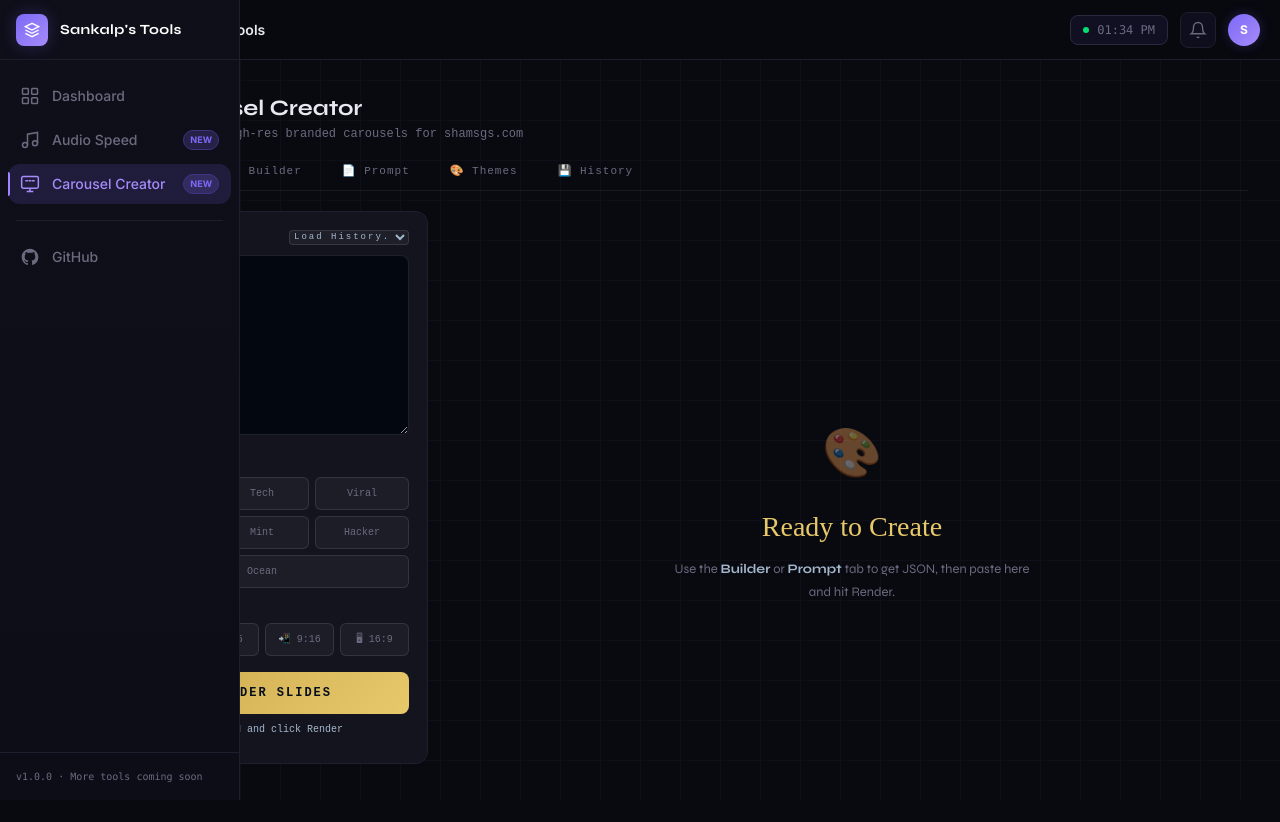
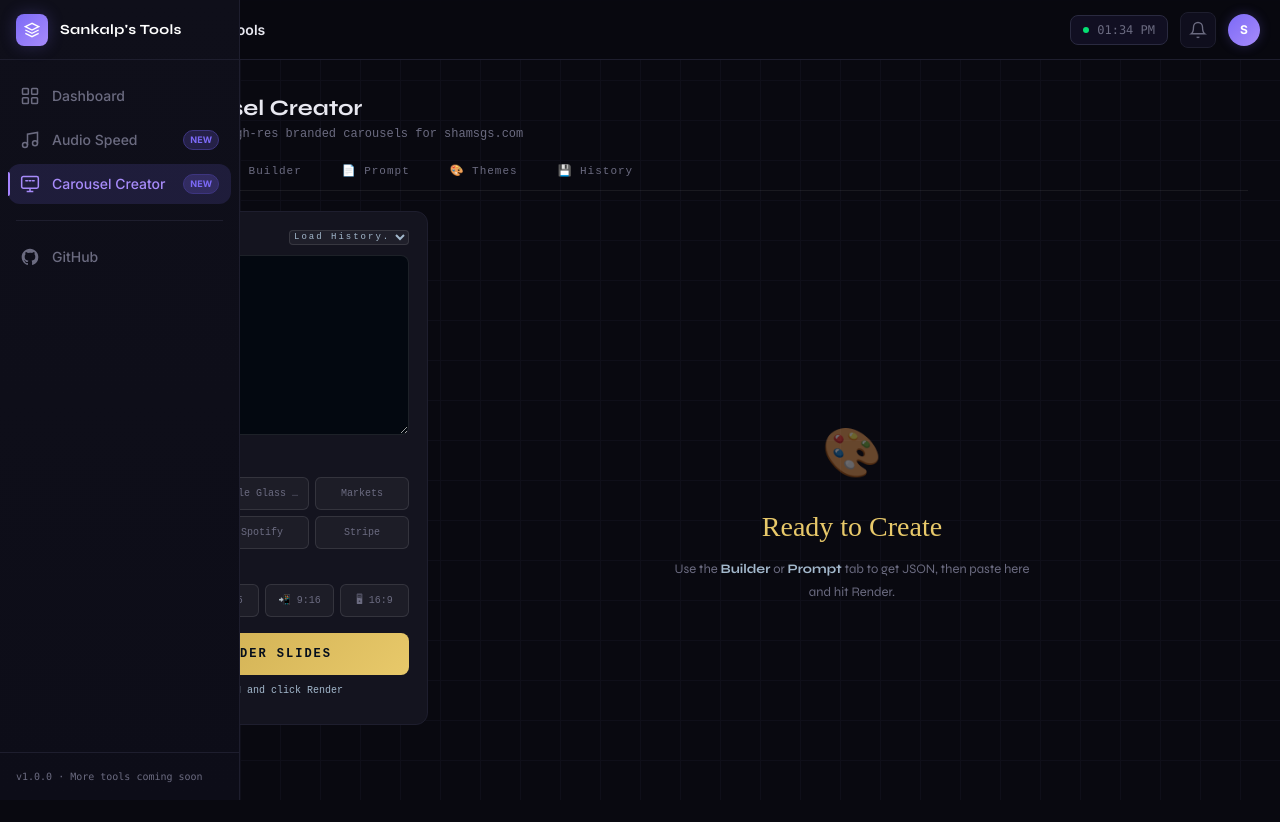
Before and after one commit to sankalp-OO7/sankalp-tools, a Next.js app: page /tools/carousel in a window 1280 px wide. Shown: the top 822 px of the page. Built offline with nearby package versions, Linux system fonts and the light colour scheme.

Commit message:
feat(carousel): add Apple Glass Luxe and big brand themes

```diff
--- a/src/app/tools/carousel/types.ts
+++ b/src/app/tools/carousel/types.ts
@@ -16,12 +16,11 @@ export type RatioKey = keyof typeof RATIOS;
 export interface ThemeDef { name:string;bg:string;bg2:string;bg3:string;accent:string;accent2:string;accentDim:string;text:string;textSec:string;tagBg:string;tagColor:string;border:string;card:string;footerBg:string;grid:string;coverGrad:string;bgGrad?:string;fontHeadline?:string;fontBody?:string;fontMono?:string;radius?:number; }
 export const BUILTIN_THEMES: Record<string,ThemeDef> = {
   news:   {name:'News',   bg:'#050E1C',bg2:'#091628',bg3:'#0d1f38',accent:'#C9A84C',accent2:'#E8C96A',accentDim:'rgba(201,168,76,0.18)', text:'#FFFFFF',textSec:'#A3B8CC',tagBg:'rgba(201,168,76,0.18)', tagColor:'#E8C96A',border:'rgba(201,168,76,0.25)', card:'rgba(201,168,76,0.07)', footerBg:'rgba(5,14,28,0.97)',  grid:'rgba(201,168,76,0.04)', coverGrad:'linear-gradient(150deg,#050E1C 0%,#0d1f38 55%,#091628 100%)'},
-  tech:   {name:'Tech',   bg:'#050E1C',bg2:'#060820',bg3:'#080A2A',accent:'#00C8FF',accent2:'#7B61FF',accentDim:'rgba(0,200,255,0.15)', text:'#FFFFFF',textSec:'#8BA5C8',tagBg:'rgba(0,200,255,0.15)', tagColor:'#00C8FF',border:'rgba(0,200,255,0.2)',  card:'rgba(0,200,255,0.06)', footerBg:'rgba(5,14,28,0.97)',  grid:'rgba(0,200,255,0.04)', coverGrad:'linear-gradient(150deg,#050E1C 0%,#080A2A 55%,#060820 100%)'},
-  viral:  {name:'Viral',  bg:'#0D0118',bg2:'#160225',bg3:'#1E0335',accent:'#FF3CAC',accent2:'#784BA0',accentDim:'rgba(255,60,172,0.22)', text:'#FFFFFF',textSec:'#D4A8E8',tagBg:'rgba(255,60,172,0.18)',tagColor:'#FF85E1',border:'rgba(255,60,172,0.3)', card:'rgba(255,60,172,0.08)',footerBg:'rgba(13,1,24,0.97)',  grid:'rgba(255,60,172,0.05)',coverGrad:'linear-gradient(150deg,#0D0118 0%,#1E0335 55%,#160225 100%)'},
-  luxury: {name:'Luxury', bg:'#080710',bg2:'#0F0E1C',bg3:'#161428',accent:'#C0917A',accent2:'#E8C4A8',accentDim:'rgba(192,145,122,0.2)',text:'#F0EAE0',textSec:'#9C8E82',tagBg:'rgba(192,145,122,0.15)',tagColor:'#E8C4A8',border:'rgba(192,145,122,0.25)',card:'rgba(192,145,122,0.07)',footerBg:'rgba(8,7,16,0.97)',   grid:'rgba(192,145,122,0.04)',coverGrad:'linear-gradient(150deg,#080710 0%,#161428 55%,#0F0E1C 100%)'},
-  mint:   {name:'Mint',   bg:'#021812',bg2:'#02261C',bg3:'#033326',accent:'#00E5A0',accent2:'#40FFB5',accentDim:'rgba(0,229,160,0.18)', text:'#FFFFFF',textSec:'#82C8AC',tagBg:'rgba(0,229,160,0.15)', tagColor:'#40FFB5',border:'rgba(0,229,160,0.25)', card:'rgba(0,229,160,0.07)', footerBg:'rgba(2,24,18,0.97)',   grid:'rgba(0,229,160,0.04)', coverGrad:'linear-gradient(150deg,#021812 0%,#033326 55%,#02261C 100%)'},
-  hacker: {name:'Hacker', bg:'#0A0A0A',bg2:'#111111',bg3:'#181818',accent:'#00FF41',accent2:'#008F11',accentDim:'rgba(0,255,65,0.15)', text:'#FFFFFF',textSec:'#A0A0A0',tagBg:'rgba(0,255,65,0.15)', tagColor:'#00FF41',border:'rgba(0,255,65,0.2)', card:'rgba(0,255,65,0.05)', footerBg:'rgba(10,10,10,0.97)', grid:'rgba(0,255,65,0.03)', coverGrad:'linear-gradient(150deg,#0A0A0A 0%,#181818 55%,#111111 100%)'},
-  ocean:  {name:'Ocean',  bg:'#001018',bg2:'#001828',bg3:'#002038',accent:'#00E5FF',accent2:'#00A2FF',accentDim:'rgba(0,229,255,0.15)', text:'#FFFFFF',textSec:'#B0D0E0',tagBg:'rgba(0,229,255,0.15)', tagColor:'#00E5FF',border:'rgba(0,229,255,0.2)', card:'rgba(0,229,255,0.05)', footerBg:'rgba(0,16,24,0.97)', grid:'rgba(0,229,255,0.03)', coverGrad:'linear-gradient(150deg,#001018 0%,#002038 55%,#001828 100%)'}
+  apple:  {name: 'Apple Glass Luxe', bg: '#F5F5F7', bgGrad: 'linear-gradient(135deg, #FFFFFF 0%, #F5F5F7 35%, #E8EAED 100%)', bg2: '#FFFFFF', bg3: '#E8EAED', accent: '#0071E3', accent2: '#7DD3FC', accentDim: 'rgba(0, 113, 227, 0.14)', text: '#111111', textSec: '#6E6E73', tagBg: 'rgba(255, 255, 255, 0.75)', tagColor: '#0071E3', border: 'rgba(17, 17, 17, 0.08)', card: 'rgba(255, 255, 255, 0.7)', footerBg: 'rgba(255, 255, 255, 0.65)', grid: 'rgba(17, 17, 17, 0.04)', coverGrad: 'linear-gradient(145deg, rgba(255,255,255,0.98) 0%, rgba(232,234,237,0.88) 50%, rgba(0,113,227,0.12) 100%)', fontHeadline: "'Syne', sans-serif", fontBody: "'Inter', sans-serif", fontMono: "'Space Mono', monospace", radius: 28},
+  markets:{name: 'Markets', bg: '#0B0E14', bg2: '#151A22', bg3: '#1E2530', accent: '#4CAF50', accent2: '#81C784', accentDim: 'rgba(76, 175, 80, 0.15)', text: '#FFFFFF', textSec: '#A0AAB5', tagBg: 'rgba(76, 175, 80, 0.15)', tagColor: '#4CAF50', border: 'rgba(255, 255, 255, 0.1)', card: 'rgba(255, 255, 255, 0.03)', footerBg: 'rgba(11, 14, 20, 0.95)', grid: 'rgba(255, 255, 255, 0.02)', coverGrad: 'linear-gradient(150deg, #0B0E14 0%, #1E2530 55%, #151A22 100%)', fontHeadline: "'Playfair Display', serif", fontBody: "'Inter', sans-serif", fontMono: "'Space Mono', monospace", radius: 8},
+  netflix:{name: 'Netflix', bg: '#000000', bg2: '#141414', bg3: '#222222', accent: '#E50914', accent2: '#FF4D4D', accentDim: 'rgba(229, 9, 20, 0.15)', text: '#FFFFFF', textSec: '#B3B3B3', tagBg: 'rgba(229, 9, 20, 0.2)', tagColor: '#E50914', border: 'rgba(255, 255, 255, 0.1)', card: 'rgba(255, 255, 255, 0.05)', footerBg: 'rgba(0, 0, 0, 0.95)', grid: 'rgba(255, 255, 255, 0.03)', coverGrad: 'linear-gradient(150deg, #000000 0%, #222222 55%, #141414 100%)', fontHeadline: "'Inter', sans-serif", fontBody: "'Inter', sans-serif", fontMono: "'Space Mono', monospace", radius: 4},
+  spotify:{name: 'Spotify', bg: '#121212', bg2: '#181818', bg3: '#282828', accent: '#1DB954', accent2: '#1ED760', accentDim: 'rgba(29, 185, 84, 0.15)', text: '#FFFFFF', textSec: '#B3B3B3', tagBg: 'rgba(29, 185, 84, 0.15)', tagColor: '#1DB954', border: 'rgba(255, 255, 255, 0.1)', card: 'rgba(255, 255, 255, 0.05)', footerBg: 'rgba(18, 18, 18, 0.95)', grid: 'rgba(255, 255, 255, 0.02)', coverGrad: 'linear-gradient(150deg, #121212 0%, #282828 55%, #181818 100%)', fontHeadline: "'Syne', sans-serif", fontBody: "'Inter', sans-serif", fontMono: "'Space Mono', monospace", radius: 16},
+  stripe: {name: 'Stripe', bg: '#F6F9FC', bgGrad: 'linear-gradient(135deg, #F6F9FC 0%, #E3E8EE 100%)', bg2: '#FFFFFF', bg3: '#E3E8EE', accent: '#635BFF', accent2: '#7971FF', accentDim: 'rgba(99, 91, 255, 0.12)', text: '#0A2540', textSec: '#425466', tagBg: 'rgba(99, 91, 255, 0.12)', tagColor: '#635BFF', border: 'rgba(10, 37, 64, 0.08)', card: 'rgba(255, 255, 255, 0.8)', footerBg: 'rgba(246, 249, 252, 0.9)', grid: 'rgba(10, 37, 64, 0.04)', coverGrad: 'linear-gradient(150deg, rgba(246, 249, 252, 0.9) 0%, rgba(227, 232, 238, 0.8) 55%, rgba(99, 91, 255, 0.1) 100%)', fontHeadline: "'Inter', sans-serif", fontBody: "'Inter', sans-serif", fontMono: "'Space Mono', monospace", radius: 12}
 };
 export function rTheme(key:string, custom:Record<string,ThemeDef>): ThemeDef {
   return BUILTIN_THEMES[key] ?? custom[key] ?? BUILTIN_THEMES.news;
```
